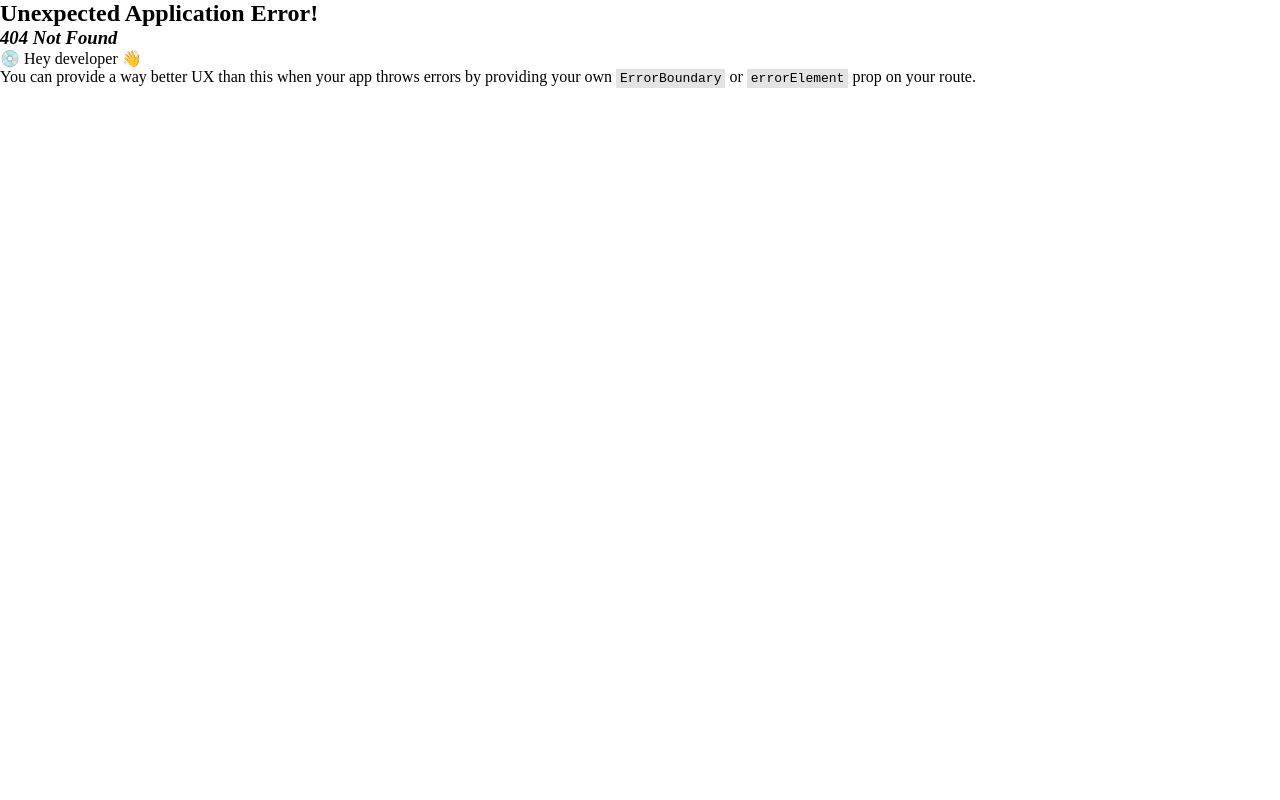
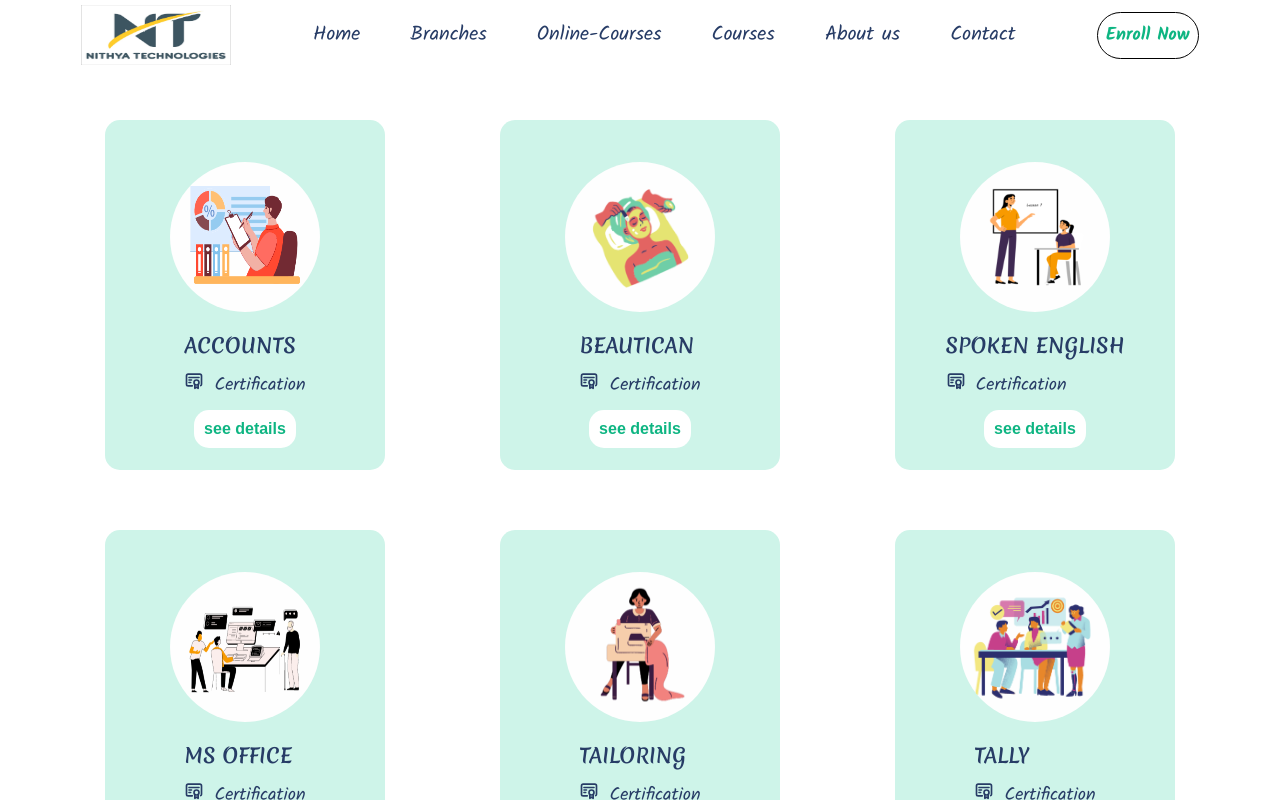
Before and after one commit to hematalari/Project2, a React (Vite) app: page /Project2/Course in a window 1280 px wide. Before the commit this address had no page. Shown: the top 800 px of the page. Built offline with nearby package versions, Linux system fonts and the light colour scheme.

Commit message:
path change

```diff
--- a/package.json
+++ b/package.json
@@ -1,6 +1,6 @@
 {
   "name": "vite-project",
-  "homepage": "https://hematalari.github.io/Project_2/",
+  "homepage": "https://hematalari.github.io/Project2/",
   "private": true,
   "version": "0.0.0",
   "type": "module",
--- a/src/assets/Components/Navbar/Navbar.jsx
+++ b/src/assets/Components/Navbar/Navbar.jsx
@@ -9,26 +9,26 @@ const Navbar = () => {
         <img src={Logo} alt="Logo" />
         <ul className="Navbar-item">
           <li className="nav-item">
-            <Link to="/Project_2"  onClick={() => setMenu("home")}>Home</Link>
+            <Link to="/Project2"  onClick={() => setMenu("home")}>Home</Link>
           </li>
           <li className="nav-item">
-            <Link to="/Project_2/Branches" >Branches</Link>
+            <Link to="/Project2/Branches" >Branches</Link>
           </li>
           <li className="nav-item">
-            <Link to="/Project_2">Online-Courses</Link>
+            <Link to="/Project2">Online-Courses</Link>
           </li>
           <li className="nav-item">
-            <Link to="/Project_2/Course">Courses</Link>
+            <Link to="/Project2/Course">Courses</Link>
           </li>
           <li className="nav-item">
-            <Link to="/Project_2/Aboutus">About us</Link>
+            <Link to="/Project2/Aboutus">About us</Link>
           </li>
           <li className="nav-item">
-            <Link to="/Project_2/Contact">Contact</Link>
+            <Link to="/Project2/Contact">Contact</Link>
           </li>
         </ul>
         <span className="certification">
-          <Link to="/Project_2">Enroll Now</Link>
+          <Link to="/Project2">Enroll Now</Link>
         </span>
       </nav>
   );
--- a/src/assets/Data/courses.js
+++ b/src/assets/Data/courses.js
@@ -1,21 +1,21 @@
 const courses_info = [
     {
-        src:"/Project_2/src/assets/images/Accounts.png",
+        src:"/Project2/src/assets/images/Accounts.png",
         name:"ACCOUNTS",
         cert:"Certification"
     },
     {
-        src:"/Project_2/src/assets/images/Beautican.png",
+        src:"/Project2/src/assets/images/Beautican.png",
         name:"BEAUTICAN",
         cert:"Certification"
     },
     {
-        src:"/Project_2/src/assets/images/Spoken English.png",
+        src:"/Project2/src/assets/images/Spoken English.png",
         name:"SPOKEN ENGLISH",
         cert:"Certification"
     },
     {
-        src:"/Project_2/src/assets/images/MS Office.png",
+        src:"/Project2/src/assets/images/MS Office.png",
         name:"MS OFFICE",
         cert:"Certification"
     },
@@ -25,12 +25,12 @@ const courses_info = [
     //     cert:"Certification"
     // },
     {
-        src:"/Project_2/src/assets/images/Tailoring.png",
+        src:"/Project2/src/assets/images/Tailoring.png",
         name:"TAILORING",
         cert:"Certification"
     },
     {
-        src:"/Project_2/src/assets/images/tally.png",
+        src:"/Project2/src/assets/images/tally.png",
         name:"TALLY",
         cert:"Certification"
     }
--- a/src/assets/Data/data.json
+++ b/src/assets/Data/data.json
@@ -1,10 +1,10 @@
 {
     "slider": [
-      { "src": "/Project_2/src/assets/Images/1.png", "alt": "image1" },
-      { "src": "/Project_2/src/assets/Images/2.png", "alt": "image2" },
-      { "src": "/Project_2/src/assets/Images/3.png", "alt": "image3" },
-      { "src": "/Project_2/src/assets/Images/4.png", "alt": "image4" },
-      { "src": "/Project_2/src/assets/Images/5.png", "alt": "image5" },
-      { "src": "/Project_2/src/assets/Images/6.png", "alt": "image6" }
+      { "src": "/Project2/src/assets/Images/1.png", "alt": "image1" },
+      { "src": "/Project2/src/assets/Images/2.png", "alt": "image2" },
+      { "src": "/Project2/src/assets/Images/3.png", "alt": "image3" },
+      { "src": "/Project2/src/assets/Images/4.png", "alt": "image4" },
+      { "src": "/Project2/src/assets/Images/5.png", "alt": "image5" },
+      { "src": "/Project2/src/assets/Images/6.png", "alt": "image6" }
     ]
   }
--- a/vite.config.js
+++ b/vite.config.js
@@ -4,5 +4,5 @@ import react from '@vitejs/plugin-react'
 // https://vitejs.dev/config/
 export default defineConfig({
   plugins: [react()],
-  base:"/Project_2"
+  base:"/Project2"
 })
```
Also changed, not shown: src/assets/Data/branches.js (+6 -6 lines), src/main.jsx (+8 -8 lines).
